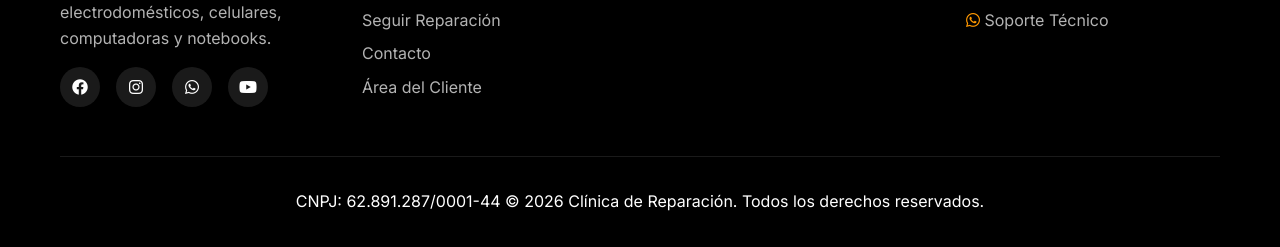
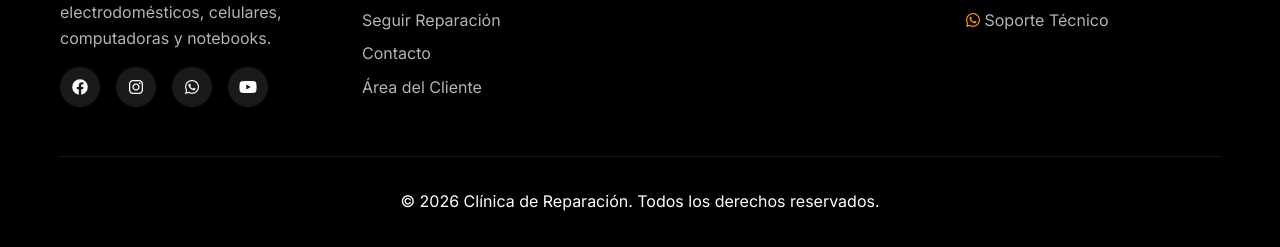
Before and after one commit to raisilvacor/clinicareparacion, a Python web app: template .git-rewrite/t/templates/index.html in a window 1280 px wide. Shown: the part 4966-5213 px from the top of the page. Run offline with Jinja, Linux system fonts and the light colour scheme; the template is opened without the code that fills it, so the values that code supplies are empty.

Commit message:
Update footer copyright display in base.html to remove static CNPJ and streamline content based on footer data.

```diff
--- a/templates/base.html
+++ b/templates/base.html
@@ -201,7 +201,7 @@
                 </div>
             </div>
             <div class="footer-bottom">
-                <p>{% if footer and footer.copyright %}CNPJ: 62.891.287/0001-44 {{ footer.copyright }}{% else %}CNPJ: 62.891.287/0001-44 © 2026 Clínica de Reparación. Todos los derechos reservados.{% endif %}</p>
+                <p>{% if footer and footer.copyright %}{{ footer.copyright }}{% else %}© 2026 Clínica de Reparación. Todos los derechos reservados.{% endif %}</p>
             </div>
         </div>
     </footer>
```
